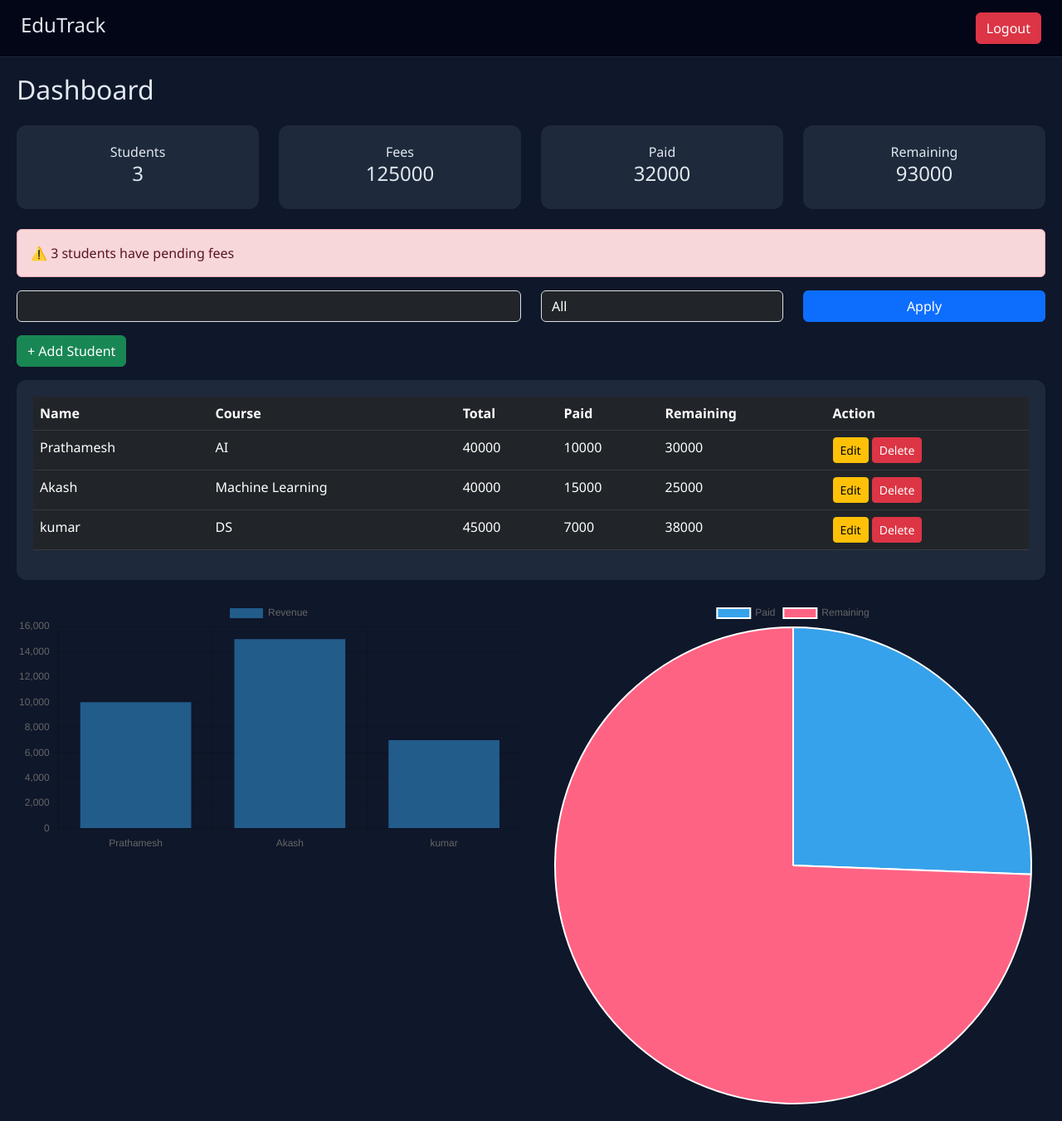
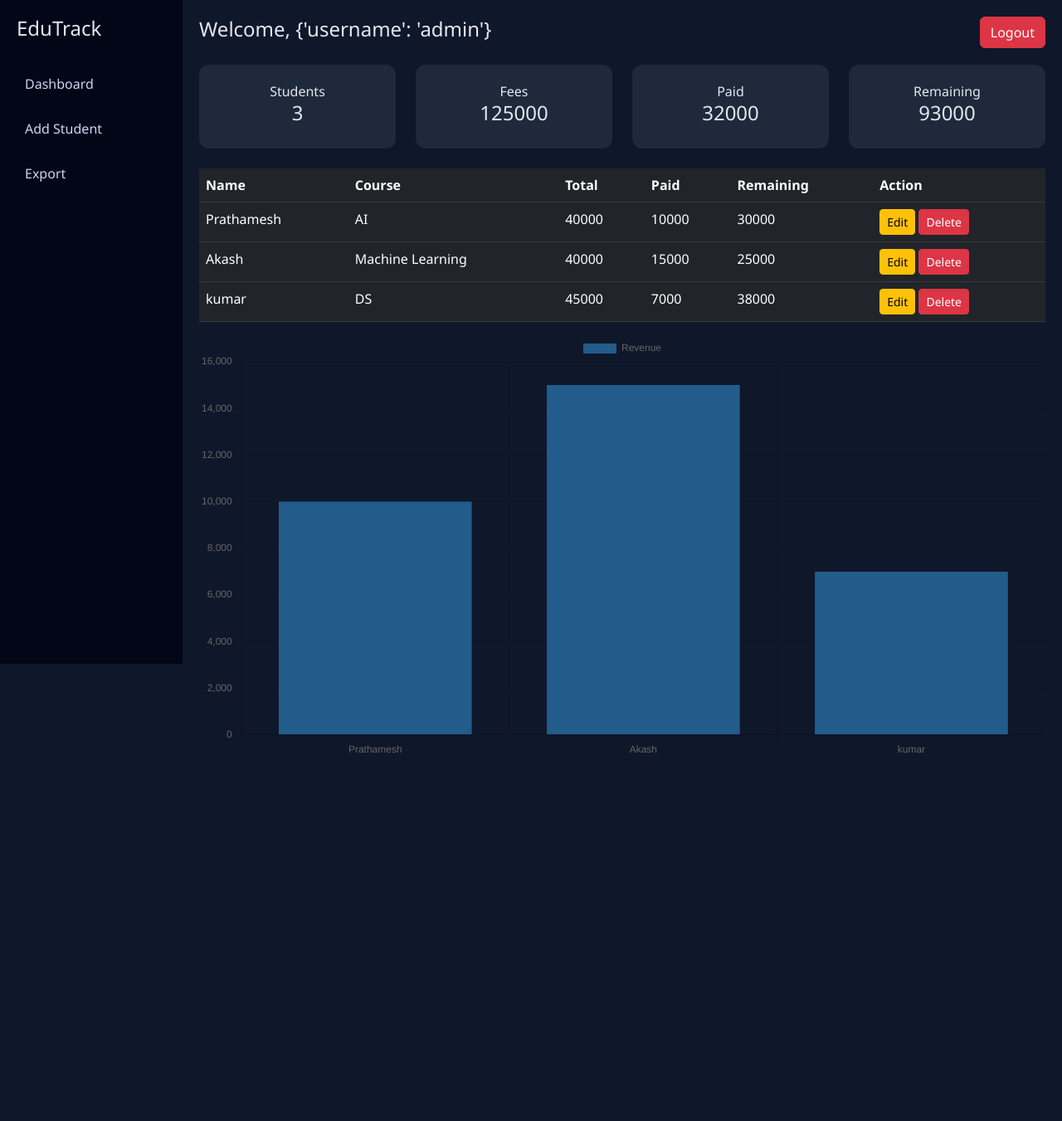
Before and after one commit to Prathamesh3073/student-management-system, a Flask app: page /dashboard in a window 1280 px wide. Shown: the whole page at 83% size. After the commit the page ends 907 px from the top, so only its background shows below. Run offline with Flask 3, Linux system fonts and the light colour scheme; a user stored in the database is signed in; data comes from the database, SQL or seed files in the repository.

Commit message:
Update dashboard.html

```diff
--- a/templates/dashboard.html
+++ b/templates/dashboard.html
@@ -2,32 +2,56 @@
 <html>
 <head>
 <title>EduTrack Dashboard</title>
-
-<meta name="viewport" content="width=device-width, initial-scale=1">
 
 <link href="https://cdn.jsdelivr.net/npm/bootstrap@5.3.0/dist/css/bootstrap.min.css" rel="stylesheet">
 <script src="https://cdn.jsdelivr.net/npm/chart.js"></script>
 
 <style>
 body {
+    margin:0;
+    font-family:Segoe UI;
     background:#0f172a;
     color:#e2e8f0;
-    font-family:'Segoe UI',sans-serif;
 }
 
-/* TOPBAR */
+/* SIDEBAR */
+.sidebar {
+    width:220px;
+    height:100vh;
+    position:fixed;
+    background:#020617;
+    padding:20px;
+}
+
+.sidebar h4 {
+    margin-bottom:30px;
+}
+
+.sidebar a {
+    display:block;
+    color:#cbd5f5;
+    padding:10px;
+    text-decoration:none;
+    margin-bottom:10px;
+    border-radius:8px;
+}
+
+.sidebar a:hover {
+    background:#1e293b;
+}
+
+/* MAIN */
+.main {
+    margin-left:220px;
+    padding:20px;
+}
+
+/* TOP BAR */
 .topbar {
     display:flex;
     justify-content:space-between;
     align-items:center;
-    padding:15px 25px;
-    background:#020617;
-    border-bottom:1px solid #1e293b;
-}
-
-/* MAIN */
-.main {
-    padding:20px;
+    margin-bottom:20px;
 }
 
 /* CARDS */
@@ -37,28 +61,27 @@
     border-radius:12px;
     text-align:center;
 }
-
-/* TABLE */
-.table-container {
-    background:#1e293b;
-    padding:20px;
-    border-radius:12px;
-}
 </style>
 
 </head>
 
 <body>
 
-<!-- TOPBAR -->
+<!-- SIDEBAR -->
+<div class="sidebar">
+    <h4>EduTrack</h4>
+    <a href="/dashboard">Dashboard</a>
+    <a href="/add">Add Student</a>
+    <a href="/export">Export</a>
+</div>
+
+<!-- MAIN -->
+<div class="main">
+
 <div class="topbar">
-    <h4>EduTrack</h4>
+    <h4>Welcome, {{ session.get('user', 'User') }}</h4>
     <a href="/logout" class="btn btn-danger">Logout</a>
 </div>
-
-<div class="main">
-
-<h2 class="mb-4">Dashboard</h2>
 
 <!-- CARDS -->
 <div class="row mb-4">
@@ -68,37 +91,7 @@
 <div class="col-md-3"><div class="card-box">Remaining<br><h4>{{total_remaining}}</h4></div></div>
 </div>
 
-<!-- ALERT -->
-{% if pending_count > 0 %}
-<div class="alert alert-danger">
-⚠️ {{pending_count}} students have pending fees
-</div>
-{% endif %}
-
-<!-- SEARCH -->
-<form method="POST" class="row mb-3">
-<div class="col-md-6">
-<input type="text" name="search" value="{{search_query}}" class="form-control bg-dark text-white">
-</div>
-
-<div class="col-md-3">
-<select name="filter" class="form-control bg-dark text-white">
-<option value="all">All</option>
-<option value="paid">Paid</option>
-<option value="pending">Pending</option>
-</select>
-</div>
-
-<div class="col-md-3">
-<button class="btn btn-primary w-100">Apply</button>
-</div>
-</form>
-
-<a href="/add" class="btn btn-success mb-3">+ Add Student</a>
-
 <!-- TABLE -->
-<div class="table-container mb-4">
-
 <table class="table table-dark table-hover">
 <tr>
 <th>Name</th>
@@ -125,13 +118,8 @@
 {% endfor %}
 </table>
 
-</div>
-
-<!-- CHARTS -->
-<div class="row">
-<div class="col-md-6"><canvas id="barChart"></canvas></div>
-<div class="col-md-6"><canvas id="pieChart"></canvas></div>
-</div>
+<!-- CHART -->
+<canvas id="chart"></canvas>
 
 </div>
 
@@ -139,16 +127,11 @@
 const names = JSON.parse('{{ names|tojson|safe }}');
 const paid = JSON.parse('{{ paid|tojson|safe }}');
 
-new Chart(document.getElementById('barChart'), {
+new Chart(document.getElementById('chart'), {
     type:'bar',
-    data:{ labels:names, datasets:[{label:'Revenue', data:paid}] }
-});
-
-new Chart(document.getElementById('pieChart'), {
-    type:'pie',
     data:{
-        labels:['Paid','Remaining'],
-        datasets:[{ data:[{{total_paid}},{{total_remaining}}] }]
+        labels:names,
+        datasets:[{label:'Revenue', data:paid}]
     }
 });
 </script>
```
